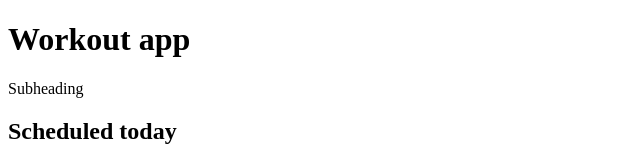
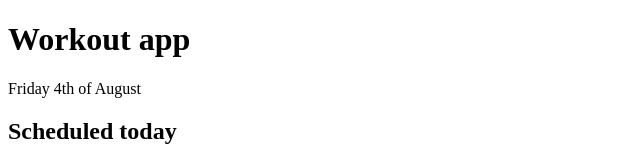
Before and after one commit to yansiegers/sveltekit-workout-app, a SvelteKit app: page / in a window 1280 px wide. Shown: the top 165 px of the page, without its empty margins (0-640 px from the left). Built offline with nearby package versions, Linux system fonts and the light colour scheme.

Commit message:
Add date

```diff
--- a/src/components/Home.svelte
+++ b/src/components/Home.svelte
@@ -1,6 +1,6 @@
 <div class="header">
 	<h1>Workout app</h1>
-	<div role="doc-subtitle">Subheading</div>
+	<div role="doc-subtitle">Friday 4th of August</div>
 </div>
 
 <div>
```
